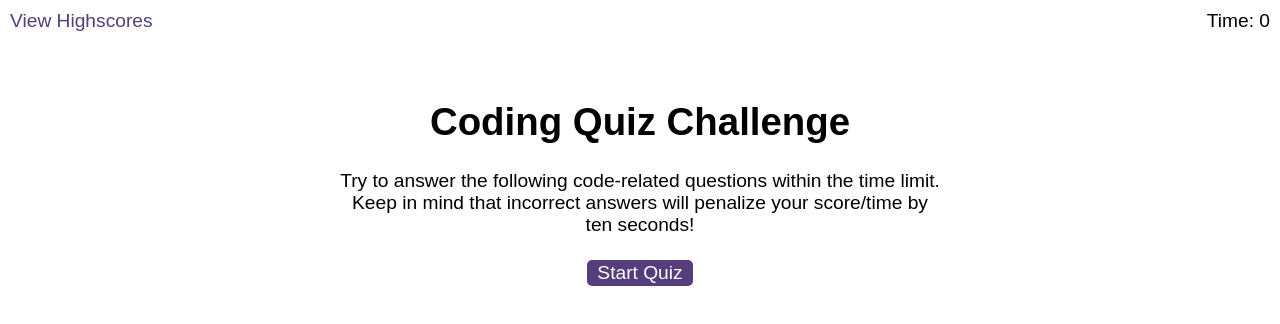
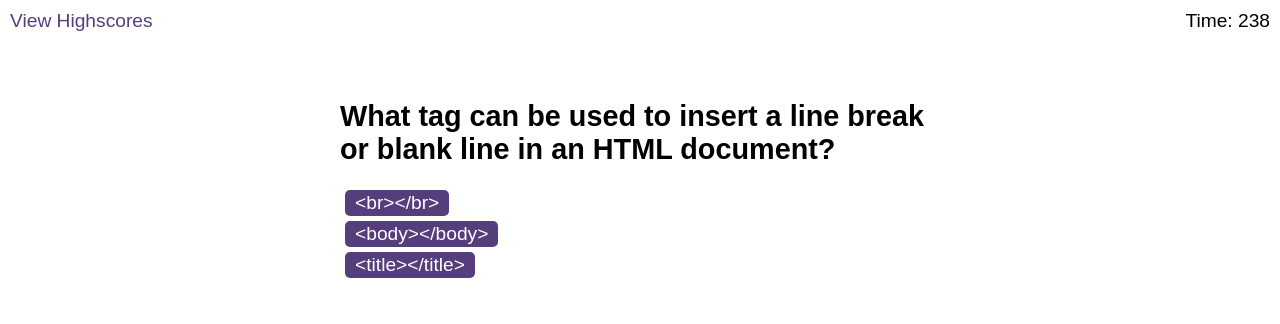
Before and after one commit to HillaryM17/Code-Quiz, a plain HTML site: page index.html in a window 1280 px wide. Both pictures are taken after a click on the button "Start Quiz". Drawn offline with Linux system fonts and the light colour scheme.

Commit message:
added code for quiz

```diff
--- a/assets/js/logic.js
+++ b/assets/js/logic.js
@@ -1,27 +1,97 @@
+// Global Variables
+var qIndex = 0;
+var score = 0;
+var timeEl = document.getElementById("time");
+var startScreen = document.getElementById("start-screen");
+var endScreen = document.getElementById("end-screen");
+var questionsEl = document.getElementById("questions");
+var questionTitle = document.getElementById("question-title");
+var choicesEl = document.getElementById("choices");
+var finalScoreEl = document.getElementById("final-score");
+var startButton = document.getElementById("start");
+var choice = "";
+
+
 //start timer, change screen to show first question
-function Start() {
-
+function start() {
+  timer();
+  startScreen.classList.add("hide");
+  questionsEl.classList.remove("hide");
+  question();
 }
 
-//event listener
-//start()
-
+function ending(){
+  endScreen.classList.remove("hide");
+        questionsEl.classList.add("hide");
+        document.getElementById("final-score").textContent = score;
+        clearInterval(timeInterval);
+  };
 
 //Ask Question & give options
-function Question() {
+let j = 0;
+function question() {
+    questionTitle.innerHTML = "";
+    choicesEl.innerHTML = "";
 
+    questionTitle.innerHTML = questions[j].question;
+  for (let i = 0; i < questions[i].answer.length; i++) {
+    var answerButton = document.createElement("button");
+    answerButton.setAttribute("id", i);
+    answerButton.textContent = questions[j].answer[i];
+    choicesEl.append(answerButton);
+    answerButton.addEventListener("click",answer);
+  }
+  function answer(el){
+    choice = el.target.textContent;
+    console.log(choice);
+checkAnswer(choice)
+}
+function checkAnswer() {
+  console.log(choice);
+  if (choice == questions[j].correct) {
+    score++;
+  } else {
+    timeEl.innerHTML-=10;
+  }
+  j++;
+    if (j >= questions.length){
+      ending()
+    }
+    else { question()
+    }
+}
 }
 
 
-//function to check if answer correct
-function answer() {
-
-}
 //timer will go down as questions are asked
-function timer(){
-
+function timer() {
+  var timeInterval = setInterval(function () {
+    if (timeEl.innerHTML >= 1) {
+      //console.log(timeEl.innerHTML);
+      timeEl.innerHTML--;
+    } else if (timeEl.innerHTML == 0) {
+      ending()
+    }
+  }, 1000);
 }
 //save high score in local storage
+var initialsInput = document.getElementById("initials");
+var submit = document.getElementById("submit");
+submit.addEventListener("click", highScore)
+
 function highScore() {
+  var initials = initialsInput.value.trim();
+  console.log(initials);
+  if (initials !== ""){
+  localStorage.setItem("initials",initials);
+  localStorage.setItem("score",score);
+}
+else {
+  alert("Please enter your intials!")
+}
+};
 
-}
+
+
+//event listener
+startButton.addEventListener("click", start);
--- a/assets/js/questions.js
+++ b/assets/js/questions.js
@@ -0,0 +1,28 @@
+var questions = [
+    {
+
+        question: "What tag can be used to insert a line break or blank line in an HTML document?",
+        answer: ['<br></br>', "<body></body>", "<title></title>"],
+        correct: '<br></br>'
+    },
+    {
+        question:"What tag is used to define the bottom section (footer) of an HTML document?",
+        answer: ["<button></button>", "<footer></footer>", "<title></title>"],
+        correct:"<footer></footer>"
+    },
+    {
+        question: "What tag is used to specify a section of text that provides an example of computer code?",
+        answer: ["<caption>", "<code>", "<head></head>"],
+        correct:"<code>"
+    },
+    {
+        question: "What tag is used to define an interactive field where users can enter data?",
+        answer: ["<datalist>", "<input>", "<dialog>"],
+        correct: "<input>"
+    },
+    {
+        question: "What tag is used to render or transform text into an important (bold) version?",
+        answer: ["<strong>", "<em>", "<blockquote>"],
+        correct: "<strong>"
+    }
+]
--- a/index.html
+++ b/index.html
@@ -12,7 +12,7 @@
   <body>
     <div class="scores"><a href="highscores.html">View Highscores</a></div>
 
-    <div class="timer">Time: <span id="time">0</span></div>
+    <div class="timer">Time: <span id="time">240</span></div>
 
     <div class="wrapper">
       <div id="start-screen" class="start">
@@ -26,7 +26,7 @@
       </div>
 
       <div id="questions" class="hide">
-        <h2 id="question-title"></h2>
+        <h2 id="question-title">Questions</h2>
         <div id="choices" class="choices"></div>
       </div>
 
```
Also changed, not shown: assets/js/scores.js (added, +28 -0 lines).
